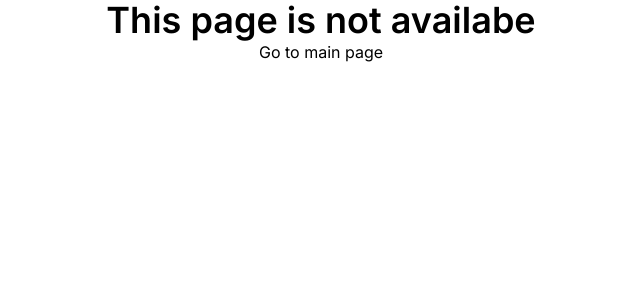
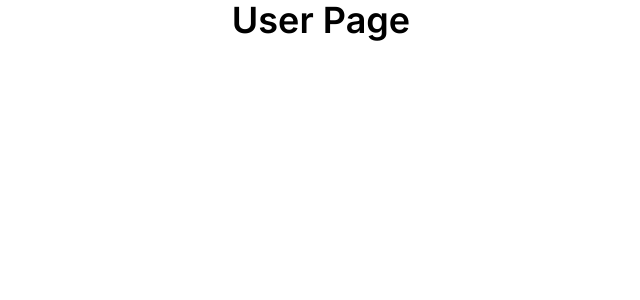
Before and after one commit to TamaghnaGhosh/NextPersonalPractice, a Next.js app: page /usermetadata in a window 1280 px wide. Before the commit this address had no page. Shown: the top 300 px of the page, without its empty margins (319-959 px from the left). Built offline with nearby package versions, Linux system fonts and the light colour scheme.

Commit message:
Implemented the dynamic metadata tag by generateMetadata()

```diff
--- a/src/app/HomePage/page.js
+++ b/src/app/HomePage/page.js
@@ -14,6 +14,7 @@ const HomePage = () => {
     { link: "/study", elem: "Study" },
     { link: "/clientapiproductlist", elem: "Productlist-Client" },
     { link: "/serverapiproductlist", elem: "Productlist-Server" },
+    { link: "/usermetadata", elem: "User-Metadata" },
   ];
   return (
     <>
--- /dev/null
+++ b/src/app/usermetadata/page.js
@@ -0,0 +1,14 @@
+export default function page() {
+  return (
+    <div className="items-center text-center">
+      <h1 className="font-semibold text-4xl">User Page</h1>
+    </div>
+  );
+}
+
+export function generateMetadata() {
+  return {
+    title: "User Page",
+    description: "User Page description",
+  };
+}
```
